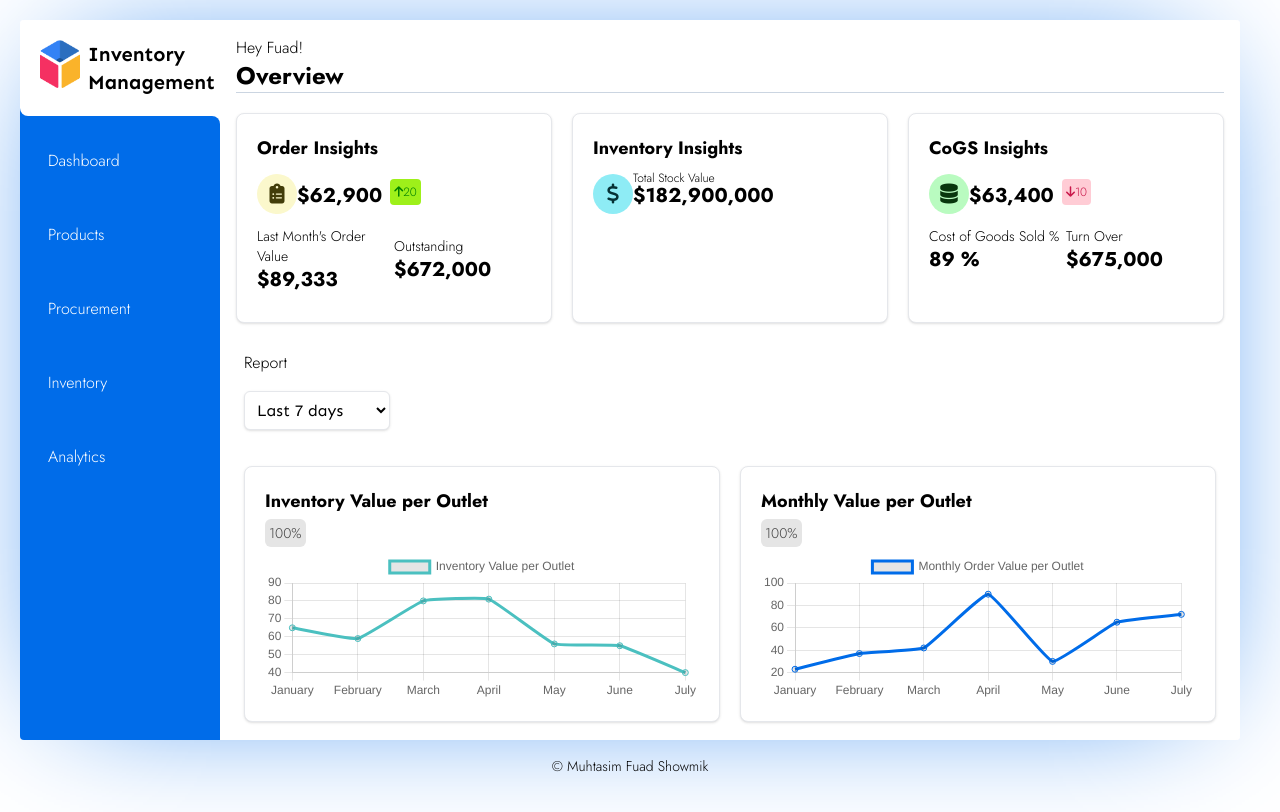
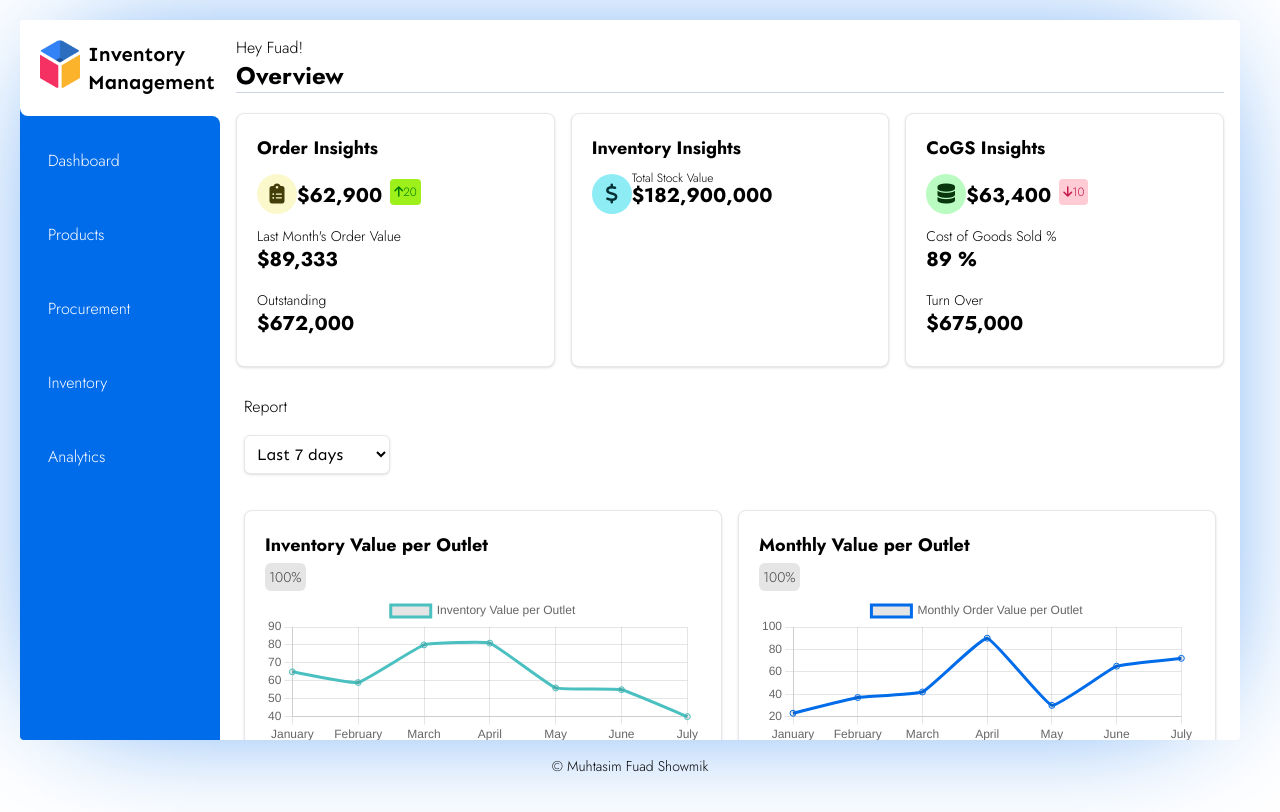
Before and after one commit to Muhtasim-Fuad-Showmik/Vue-Inventory, a Vue app: page / in a window 1280 px wide. Built offline with nearby package versions, Linux system fonts and the light colour scheme.

Commit message:
Added responsiveness to the home page

```diff
--- a/src/components/Card.vue
+++ b/src/components/Card.vue
@@ -40,8 +40,8 @@
             </div>
         </div>
 
-        <div class="flex items-center justify-between my-2">
-            <div class="w-1/2">
+        <div class="grid min-[1400px]:grid-cols-2 grid-cols-1 gap-4 my-2">
+            <div class="w-full">
                 <p class="text-sm">{{ secondaryTitle }}</p>
                 <p class="text-xl font-bold">
                     <span v-if="secondaryValuePrefix">{{
@@ -57,7 +57,7 @@
                     }}</span>
                 </p>
             </div>
-            <div class="w-1/2">
+            <div class="w-full">
                 <p class="text-sm">{{ tertiaryTitle }}</p>
                 <p class="text-xl font-bold">
                     <span v-if="tertiaryValuePrefix">{{
--- a/src/views/HomeView.vue
+++ b/src/views/HomeView.vue
@@ -25,17 +25,17 @@ export default {
             </div>
         </div>
 
-        <div class="flex justify-between max-w-full mb-5">
-            <Card customStyle="w-1/3" title="Order Insights" icon="fa-solid fa-clipboard-list"
+        <div class="grid min-[1200px]:grid-cols-3 min-[900px]:grid-cols-2 gap-4 max-w-full mb-5">
+            <Card customStyle="w-full" title="Order Insights" icon="fa-solid fa-clipboard-list"
                 bgIcon="bg-lemon-chiffon text-lemon-chiffon-txt" :value="62900" valuePrefix="$" :increased="true"
                 :increasedByPercentage="20" secondaryTitle="Last Month's Order Value" :secondaryValue="89333"
                 secondaryValuePrefix="$" tertiaryTitle="Outstanding" :tertiaryValue="672000" tertiaryValuePrefix="$" />
 
-            <Card customStyle="w-1/3 ml-5" title="Inventory Insights" icon="fa-solid fa-dollar-sign"
+            <Card customStyle="w-full" title="Inventory Insights" icon="fa-solid fa-dollar-sign"
                 bgIcon="bg-winter-wizard text-winter-wizard-txt" :value="182900000" valuePrefix="$"
                 valueHeader="Total Stock Value" />
 
-            <Card customStyle="w-1/3 ml-5" title="CoGS Insights" icon="fa-solid fa-database"
+            <Card customStyle="w-full" title="CoGS Insights" icon="fa-solid fa-database"
                 bgIcon="bg-magic-mint text-magic-mint-txt" :value="63400" valuePrefix="$" :increased="false"
                 :increasedByPercentage="10" secondaryTitle="Cost of Goods Sold %" :secondaryValue="89"
                 secondaryValueSuffix=" %" tertiaryTitle="Turn Over" :tertiaryValue="675000" tertiaryValuePrefix="$" />
@@ -55,8 +55,8 @@ export default {
             </select>
         </div>
 
-        <div class="flex justify-between min-w-full p-2 mb-5">
-            <ContentCard customStyle="w-1/2" title="Inventory Value per Outlet">
+        <div class="grid md:grid-cols-2 grid-cols-1 gap-4 min-w-full p-2 mb-5">
+            <ContentCard customStyle="w-full" title="Inventory Value per Outlet">
                 <div className="h-5 w-14 text-sm mt-2">
                     <span className="w-full h-full rounded-md p-1 bg-neutral-200 text-neutral-700">100%</span>
                 </div>
@@ -88,7 +88,7 @@ export default {
                 </div>
             </ContentCard>
 
-            <ContentCard customStyle="w-1/2 ml-5" title="Monthly Value per Outlet">
+            <ContentCard customStyle="w-full" title="Monthly Value per Outlet">
                 <div className="h-5 w-14 text-sm mt-2">
                     <span className="w-full h-full rounded-md p-1 bg-neutral-200 text-neutral-700">100%</span>
                 </div>
```
Lines whose indentation alone changed are shown as unchanged.
